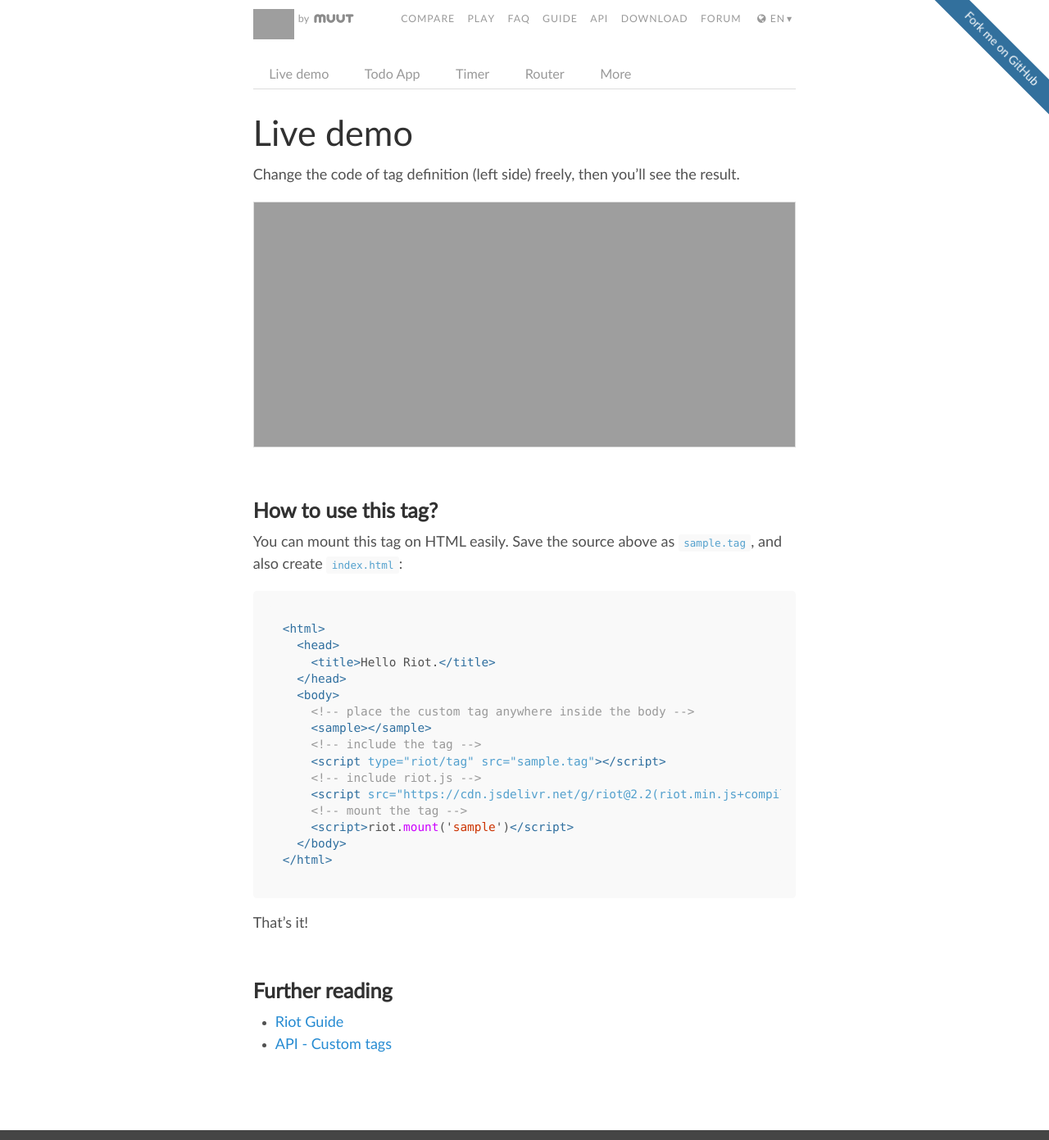
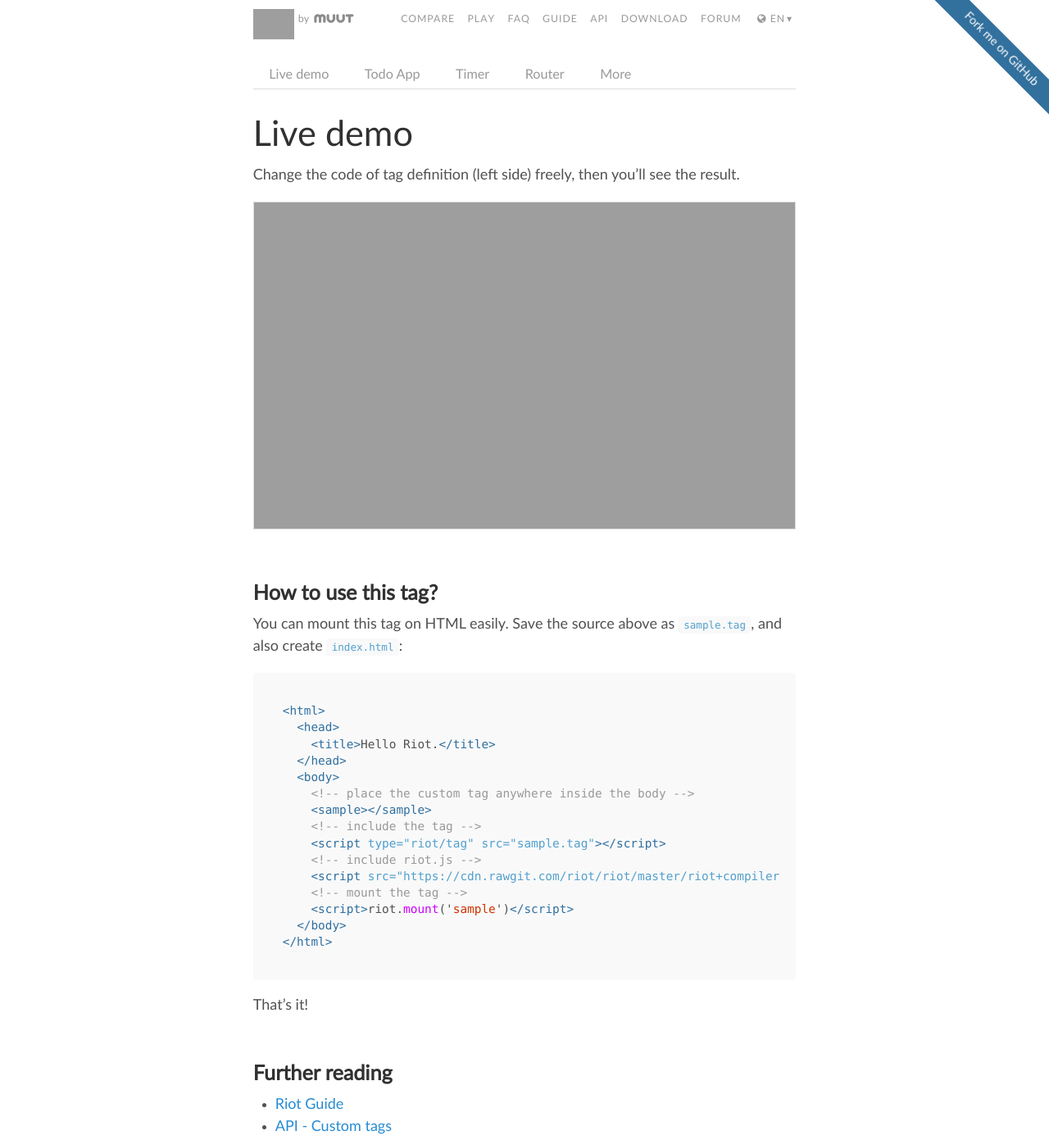
Before and after one commit to riot/riot.github.io, a Jekyll site: the page built from play/index.md, in a window 1280 px wide, cut to the strip 0-1391 px from the top of the page. Shown: the whole strip at 82% size. Built offline with Jekyll 4.4.1, drawn with Linux system fonts in a browser that asks for light colours; nearby versions of some CDN libraries; Markdown is read by kramdown in place of the engine named in the settings; grey boxes are pictures that could not be loaded.

Commit message:
fixed: links to riot and better height for the iframe

```diff
--- a/_includes/example-tabs.html
+++ b/_includes/example-tabs.html
@@ -1,6 +1,6 @@
 
 <style>
-  iframe { border: 1px solid #ddd; width: 100%; height: 300px }
+  iframe { border: 1px solid #ddd; width: 100%; height: 400px }
 </style>
 
 <div id="tabs">
--- a/play/index.md
+++ b/play/index.md
@@ -25,7 +25,7 @@ You can mount this tag on HTML easily. Save the source above as `sample.tag`, an
     <!-- include the tag -->
     <script type="riot/tag" src="sample.tag"></script>
     <!-- include riot.js -->
-    <script src="https://cdn.jsdelivr.net/g/riot@2.2(riot.min.js+compiler.min.js)"></script>
+    <script src="https://cdn.rawgit.com/riot/riot/master/riot+compiler.min.js"></script>
     <!-- mount the tag -->
     <script>riot.mount('sample')</script>
   </body>
```
